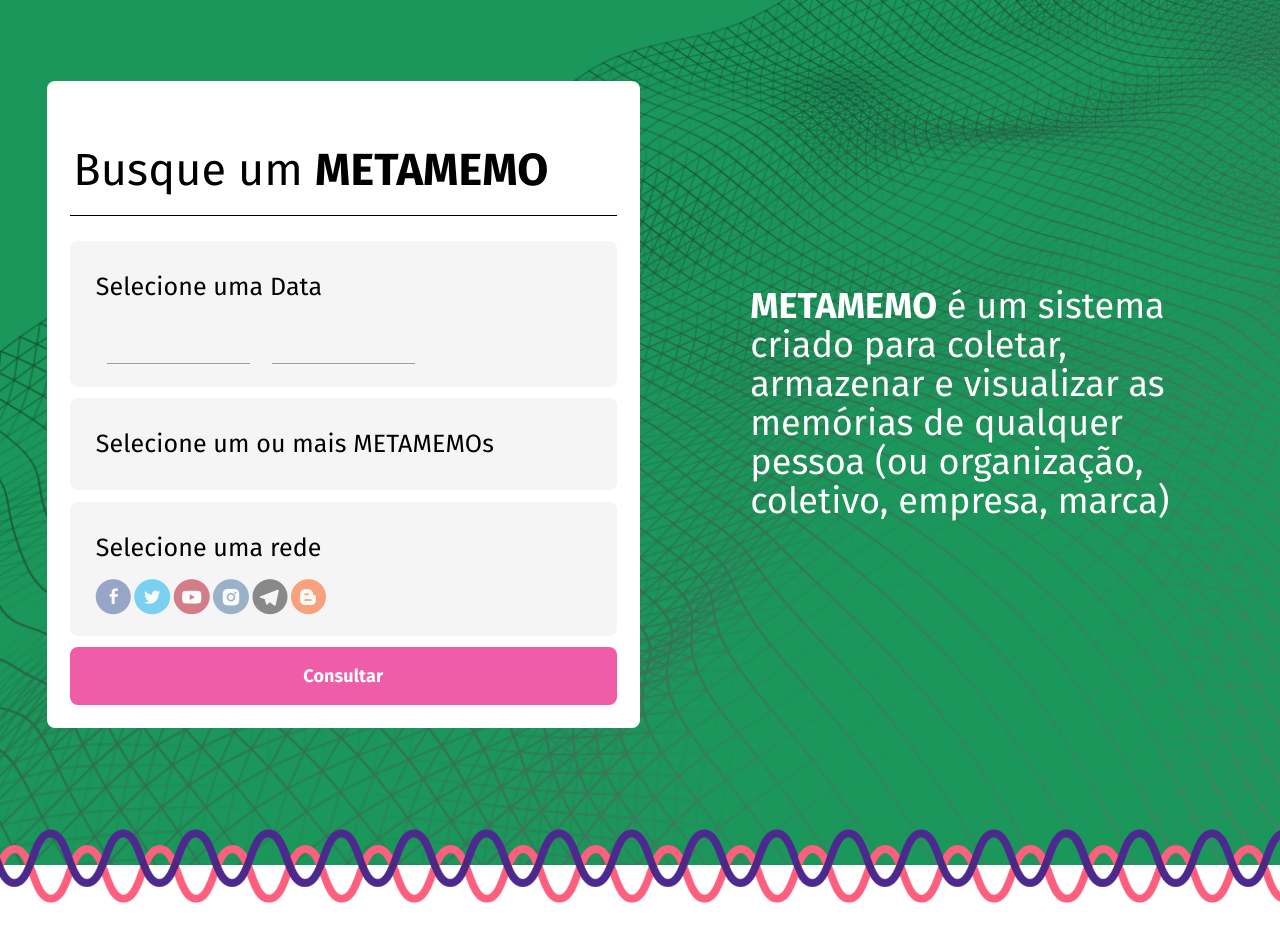
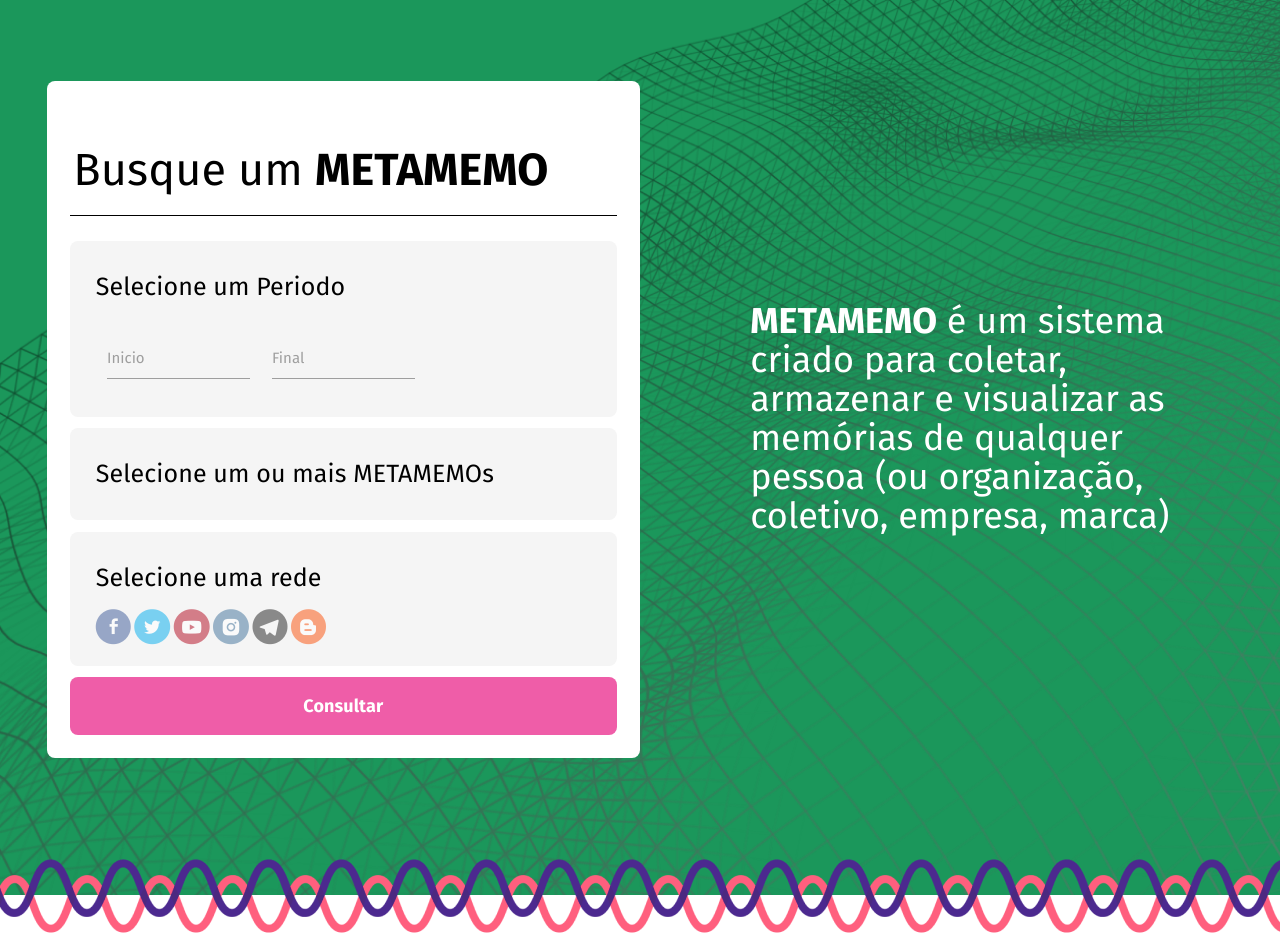
Before and after one commit to funesomemorioso/metamemo, a Django app: page / in a window 1280 px wide. Shown: the part 91-1033 px from the top of the page. Run offline with Django 3.2, Linux system fonts and the light colour scheme; data that the repository does not hold is empty; parts of the project's set-up code (start-up, migrations or seed data) failed here and were passed over; some web fonts are replaced.

Commit message:
REVISAO: mudanças no datepicker da homepage

```diff
--- a/metamemoapp/templates/home.html
+++ b/metamemoapp/templates/home.html
@@ -19,14 +19,16 @@
                     </div>
                     <div class="row no-margin-sides grey lighten-4 radius8">
                         <div class="col s12">
-                            <h3>Selecione uma Data</h3>
-                            <div class="col s4">
+                            <h3>Selecione um Periodo</h3>
+                            <div class="col s4 input-field">
+                                <label class="active" for="start_date">Inicio</label>
                                 <input id="start_date" class="datepicker" type="text" />
                                 <input id="start-date-hidden"
                                        value="{{ data.date|date:"Y-m-d" }}"
                                        type="hidden"/>
                             </div>
-                            <div class="col s4">
+                            <div class="col s4 input-field">
+                                <label class="active" for="end_date">Final</label>
                                 <input id="end_date" class="datepicker" type="text" />
                                 <input id="end-date-hidden"
                                        value="{{ data.date|date:"Y-m-d" }}"
```
